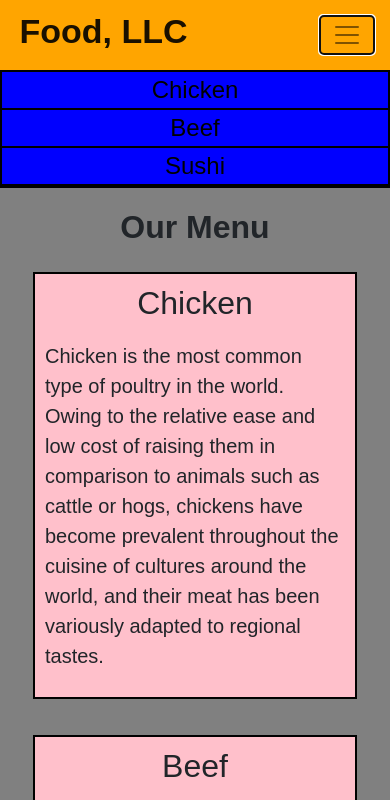
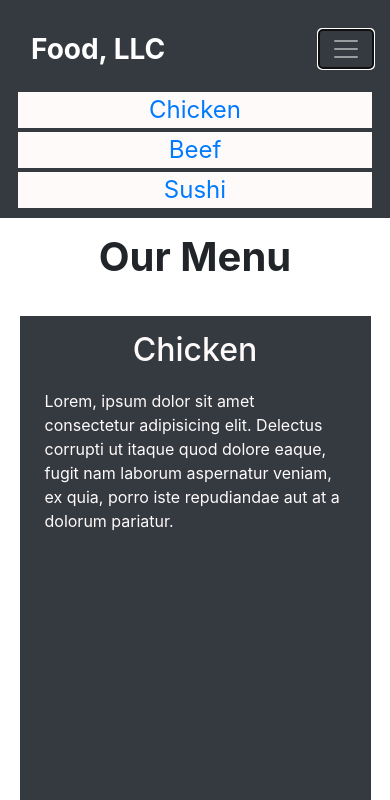
Before and after one commit to AnkitVerma8584/Module3-coursera, a plain HTML site: page Module3-coursera-master/index.html in a window 390 px wide. Both pictures are taken after a click on the button "Toggle navigation". Shown: the top 800 px of the page. Drawn offline with Linux system fonts and the light colour scheme.

Commit message:
Add files via upload

```diff
--- a/Module3-coursera-master/css/style.css
+++ b/Module3-coursera-master/css/style.css
@@ -1,139 +1,80 @@
-* {
+*{
     box-sizing: border-box;
+    margin:0px;
 }
-
-body {
-    margin: 0px;
-    padding: 0px;
-    background-color: gray;
-    font-family: sans-serif;
+.visible-xs{
+    visibility: hidden;
 }
-
-h1 {
+@media (max-width: 575px){
+    .visible-xs{
+        visibility: visible;
+    }
+    .col-xs-12 {
+        margin: 5%;
+        width: 90%;
+    }
+}
+@media (min-width: 992px){
+    .col-lg-4 {
+        margin: 1%;
+        width: 31.33%;
+    }
+}
+@media (max-width : 991px) and (min-width: 768px){
+    .col-md-6 {
+        margin: 2%;
+        width: 46%;
+    }
+    .col-md-12 {
+        margin: 2%;
+        width: 96%;
+    }
+}
+@media (max-width: 767px) and (min-width: 576px) {
+    .visible-xs{
+        visibility: visible;
+    }
+    .col-sm-12 {
+        margin: 4%;
+        width: 92%;
+    }
+}
+.navbar-brand{
+    margin: 15px;
+    float: left;
+    color: snow;
+    font-size: 175%;
     font-weight: bold;
+}
+#menu{
+    background-color: snow;
+    clear: both;
+    color: blue;
+    font-size: 150%;
     text-align: center;
-    font-size: 170%;
 }
-
-h2 {
+#menu li{
+    border: 2px solid #343a40;
+}
+#menu li:hover :focus{
+    cursor: default;
+    text-decoration: none;
+}
+h1{
     font-weight: bold;
-    text-align: center;
-    font-size: 2em;
-    margin-top: 10px;
-}
-
-.head {
-    margin-top: 20px;
-}
-
-div.section {
-    background-color: pink;
-    border: #000000 solid 2px;
-    width: 90%;
-    margin: 5%;
-}
-
-.section-head h2 {
-    font-weight: normal;
-}
-
-div.section-head {
-    border-top: 0px;
-    border-right: 0px;
-    float: right;
-    text-align: center;
-    width: 100%;
-}
-
-div.section-body {
-    clear: right;
-    padding: 10px;
-    font-size: 20px;
-}
-
-.navbar {
-    background-color: orange;
-    margin: 0px;
-    padding: 0px;
-    font-family: sans-serif;
-}
-
-.navbar a {
-    text-decoration: none;
-    color: #000000;
-}
-
-.navbar-brand {
-    padding-left: 5%;
-}
-
-#collapsable-nav {
-    background-color: blue;
-    text-align: center;
-    border: solid 2px black;
-    font-size: 1.5em;
-}
-
-.collapse li {
-    width: 100%;
-    text-align: center;
-    border-bottom: solid 2px black;
-}
-
-.navbar-toggler {
     margin: 15px;
 }
-
-.visible-xs {
-    visibility: hidden;
+.section{
+    float: left;
+    height: 700px;
+    color: snow;
+    background-color: #343a40;
 }
-
-@media (min-width: 992px) {
-    .col-lg-4 {
-        float: left;
-        width: 33.33%;
-    }
-    .hidden-xs {
-        visibility: hidden;
-    }
-    .visible-xs {
-        visibility: hidden;
-    }
-    .navbar-collapse.collapse {
-        display: none!important;
-    }
+.section h2{
+    text-align: center;
+    margin: 10px;
+    padding-top: 5px;
 }
-
-@media (min-width: 768px) and (max-width: 991px) {
-    .col-md-6 {
-        float: left;
-        width: 50%;
-    }
-    .col-md-12 {
-        float: left;
-        width: 100%;
-        margin-left: -20px;
-    }
-    .col-md-12>div.section {
-        width: 95%;
-    }
-    .hidden-xs {
-        visibility: hidden;
-    }
-    .visible-xs {
-        visibility: hidden;
-    }
-    .navbar-collapse.collapse {
-        display: none!important;
-    }
+.section p{
+    padding: 10px;
 }
-
-@media (min-width: 0px) and (max-width: 767px) {
-    .col-sm-12 {
-        float: left;
-        width: 100%;
-    }
-    .visible-xs {
-        visibility: visible;
-    }
-}
--- a/Module3-coursera-master/index.html
+++ b/Module3-coursera-master/index.html
@@ -1,78 +1,43 @@
 <!DOCTYPE html>
 <html lang="en">
-
 <head>
     <meta charset="UTF-8">
     <meta name="viewport" content="width=device-width, initial-scale=1.0">
-    <title>Assignment Solution for Module 2</title>
-    <link rel="stylesheet" href="css/bootstrap.css">
-    <link rel="stylesheet" href="css/style.css">
+    <title>Module-3-solution</title>
+    <link   rel="stylesheet"    href="css/bootstrap.css">
+    <link   rel="stylesheet"    href="css/style.css">
 </head>
-
 <body>
     <script type="text/javascript" src="js/jquery-3.5.1.min.js"></script>
     <script type="text/javascript" src="js/bootstrap.min.js"></script>
-
     <header>
-        <nav class="navbar navbar-light bg-medium">
-            <a class="navbar-brand" href="#">
-                <h1>Food, LLC</h1>
-            </a>
+      <nav class="navbar navbar-dark bg-dark">
+        <a class="navbar-brand" href="#">Food, LLC</a>
         <div class="visible-xs">
-                <button class="navbar-toggler" type="button" data-toggle="collapse" data-target="#collapsable-nav" aria-expanded="false" aria-label="Toggle navigation">
+          <button class="navbar-toggler" type="button" data-toggle="collapse" data-target="#menu" aria-controls="menu"aria-expanded="false" aria-label="Toggle navigation">
             <span class="navbar-toggler-icon"></span>
           </button>
         </div>
-            <div id="collapsable-nav" class="collapse navbar-collapse" class="visible-xs">
-                <ul id="nav-list" class="nav navbar-nav navbar-right">
-                    <li>
-                        <a href="#s1"><span class="hidden-xs">Chicken</span></a>
-                    </li>
-                    <li>
-                        <a href="#s2"><span class="hidden-xs">Beef</span></a>
-                    </li>
-                    <li>
-                        <a href="#s2"><span class="hidden-xs">Sushi</span></a>
-                    </li>
-                </ul>
+        <div id="menu"  class="collapse navbar-collapse">
+          <ul class="nav navbar-nav">
+            <li class="nav-item active"><a href="#chicken">Chicken</a></li>
+            <li class="nav-item"><a href="#beef">Beef</a></li>
+            <li class="nav-item"><a href="#sushi">Sushi</a></li>
         </div>
       </nav>
     </header>
-
-    <h2 class="head">Our Menu</h2>
-
-    <div id="s1" class="col-lg-4 col-md-6 col-sm-12">
-        <div class="section">
-            <div class="section-head">
-                <h2>Chicken</h2>
+    <h1 class="text-center text-capitalize">Our menu</h1>
+    <div id="chicken" class="container-fluid col-lg-4 col-md-6 col-sm-12 col-xs-12 section">
+      <h2 class="text-center">Chicken</h2>
+      <p>Lorem, ipsum dolor sit amet consectetur adipisicing elit. Delectus corrupti ut itaque quod dolore eaque, fugit nam laborum aspernatur veniam, ex quia, porro iste repudiandae aut at a dolorum pariatur.</p>
     </div>
-            <div class="section-body">
-                <p>Chicken is the most common type of poultry in the world. Owing to the relative ease and low cost of raising them in comparison to animals such as cattle or hogs, chickens have become prevalent throughout the cuisine of cultures around the world, and their meat has been variously adapted to regional tastes.</p>
+    <div id="beef" class="container-fluid col-lg-4 col-md-6 col-sm-12 col-xs-12 section">
+      <h2 class="text-center">Beef</h2>
+      <p>Lorem, ipsum dolor sit amet consectetur adipisicing elit. Delectus corrupti ut itaque quod dolore eaque, fugit nam laborum aspernatur veniam, ex quia, porro iste repudiandae aut at a dolorum pariatur.</p>
     </div>
-        </div>
-    </div>
-
-    <div id="s2" class="col-lg-4 col-md-6 col-sm-12">
-        <div class="section">
-            <div class="section-head" ">
-                <h2>Beef</h2>
-            </div>
-            <div class="section-body ">
-                <p>Beef is the culinary name for meat from cattle, particularly skeletal muscle. Humans have been eating beef since prehistoric times. Beef is a source of protein and nutrients.</p>
-            </div>
-        </div>
-    </div>
-
-    <div id="s3 " class="col-lg-4 col-md-12 col-sm-12 ">
-        <div class="section ">
-            <div class="section-head " ">
-                <h2>Sushi</h2>
-            </div>
-            <div class="section-body ">
-                <p>Sushi is a traditional Japanese dish of prepared vinegared rice, usually with some sugar and salt, accompanying a variety of ingredients, such as seafood, often raw, and vegetables. Styles of sushi and its presentation vary widely, but the one key ingredient is "sushi rice", also referred to as shari, or sumeshi.</p>
-            </div>
-        </div>
+    <div id="sushi" class="container-fluid col-lg-4 col-md-12 col-sm-12 col-xs-12 section">
+      <h2 class="text-center">Sushi</h2>
+      <p>Lorem, ipsum dolor sit amet consectetur adipisicing elit. Delectus corrupti ut itaque quod dolore eaque, fugit nam laborum aspernatur veniam, ex quia, porro iste repudiandae aut at a dolorum pariatur.</p>
     </div>
 </body>
-
 </html>
```
Lines whose indentation alone changed are shown as unchanged.
